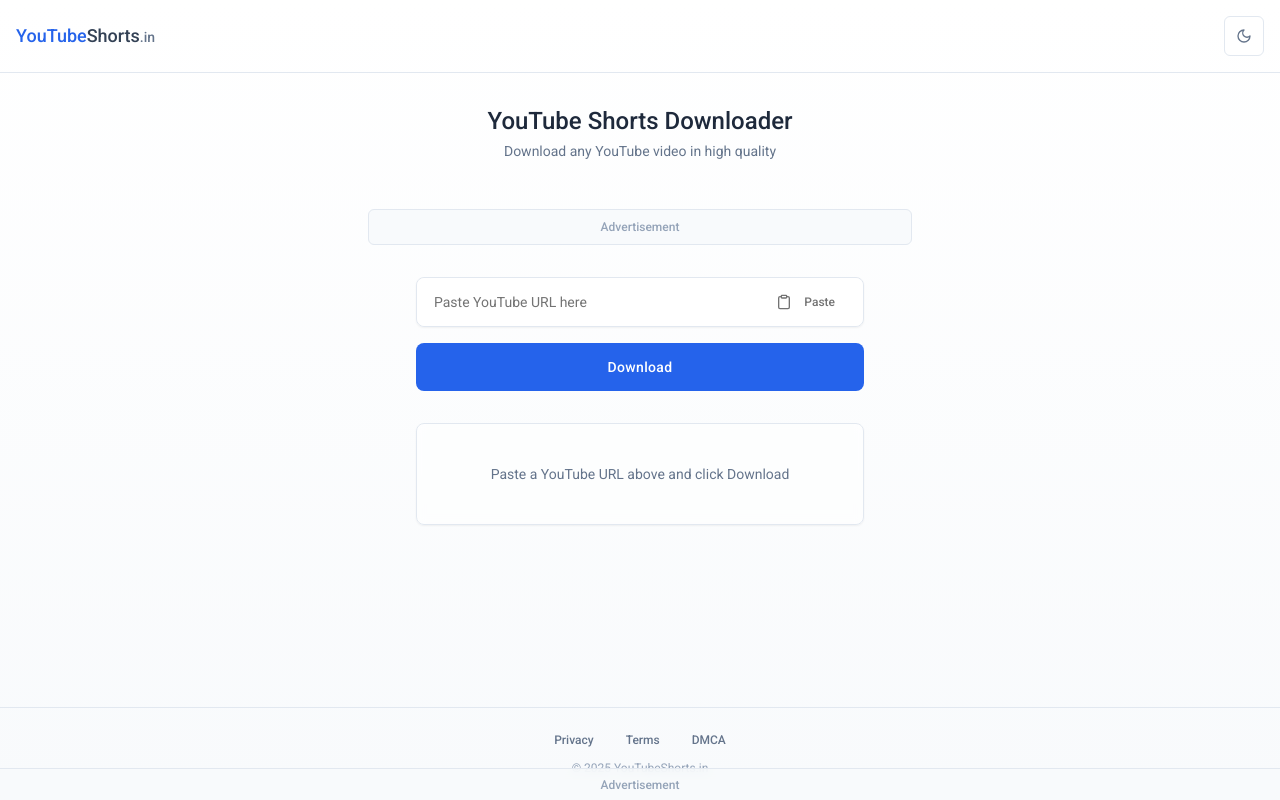
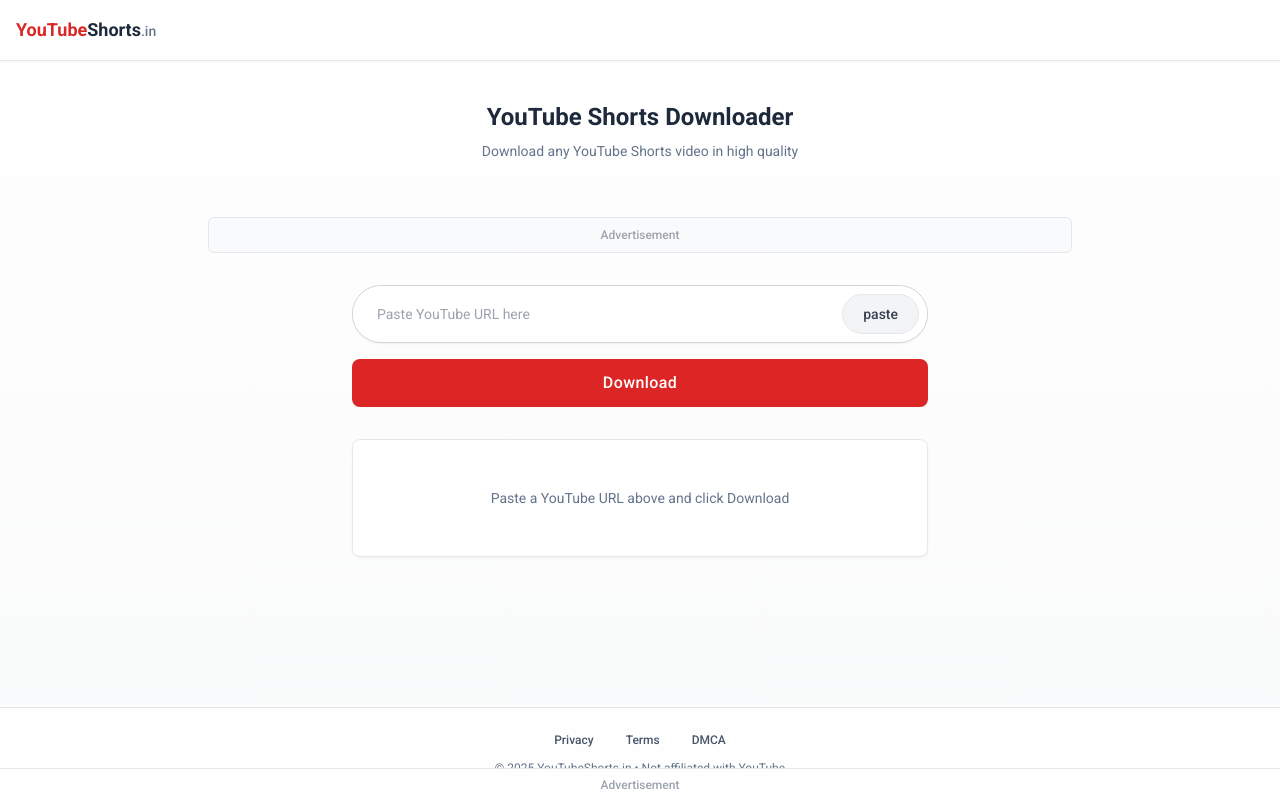
Before and after one commit to TheKartikeyaMohan/shorts-swift-grabber, a React (Vite) app: page / in a window 1280 px wide. Built offline with nearby package versions, Linux system fonts and the light colour scheme.

Commit message:
Remove dark mode toggle and adjust colors
Refactor color scheme to match YouTube's aesthetic.

```diff
--- a/src/components/AdBanner.tsx
+++ b/src/components/AdBanner.tsx
@@ -8,19 +8,19 @@ const AdBanner = ({ position }: AdBannerProps) => {
   const getAdStyles = () => {
     switch (position) {
       case 'top':
-        return 'h-9 my-4 bg-slate-50 border border-slate-200 rounded-md';
+        return 'h-9 my-4 bg-gray-50 border border-gray-200 rounded-md';
       case 'middle':
-        return 'h-10 my-6 bg-slate-50 border border-slate-200 rounded-md';
+        return 'h-10 my-6 bg-gray-50 border border-gray-200 rounded-md';
       case 'bottom':
-        return 'h-8 fixed bottom-0 left-0 w-full bg-slate-50/80 border-t border-slate-200 backdrop-blur-sm z-50';
+        return 'h-8 fixed bottom-0 left-0 w-full bg-white/90 border-t border-gray-200 backdrop-blur-sm z-50';
       default:
-        return 'h-8 my-4 bg-slate-50 border border-slate-200 rounded-md';
+        return 'h-8 my-4 bg-gray-50 border border-gray-200 rounded-md';
     }
   };
 
   return (
     <div className={`flex items-center justify-center ${getAdStyles()}`}>
-      <p className="text-xs text-slate-400 font-medium">Advertisement</p>
+      <p className="text-xs text-gray-400 font-medium">Advertisement</p>
     </div>
   );
 };
--- a/src/components/Footer.tsx
+++ b/src/components/Footer.tsx
@@ -5,15 +5,15 @@ const Footer = () => {
   const currentYear = new Date().getFullYear();
 
   return (
-    <footer className="w-full py-6 px-4 mt-auto border-t border-slate-200">
+    <footer className="w-full py-6 px-4 mt-auto border-t border-gray-200 bg-white/80">
       <div className="max-w-xl mx-auto">
-        <div className="flex justify-center space-x-8 text-xs text-slate-500">
-          <Link to="/privacy" className="hover:text-blue-600 transition-colors font-medium">Privacy</Link>
-          <Link to="/terms" className="hover:text-blue-600 transition-colors font-medium">Terms</Link>
-          <Link to="/dmca" className="hover:text-blue-600 transition-colors font-medium">DMCA</Link>
+        <div className="flex justify-center space-x-8 text-xs text-slate-600">
+          <Link to="/privacy" className="hover:text-red-600 transition-colors font-medium">Privacy</Link>
+          <Link to="/terms" className="hover:text-red-600 transition-colors font-medium">Terms</Link>
+          <Link to="/dmca" className="hover:text-red-600 transition-colors font-medium">DMCA</Link>
         </div>
-        <p className="text-xs text-center mt-3 text-slate-400">
-          © {currentYear} YouTubeShorts.in
+        <p className="text-xs text-center mt-3 text-slate-500">
+          © {currentYear} YouTubeShorts.in • Not affiliated with YouTube
         </p>
       </div>
     </footer>
--- a/src/components/Header.tsx
+++ b/src/components/Header.tsx
@@ -1,31 +1,16 @@
 
-import { Moon, Sun } from "lucide-react";
-import { Button } from "@/components/ui/button";
+import { Link } from "react-router-dom";
 
-interface HeaderProps {
-  toggleTheme: () => void;
-  isDarkMode: boolean;
-}
-
-const Header = ({ toggleTheme, isDarkMode }: HeaderProps) => {
+const Header = () => {
   return (
-    <header className="w-full py-4 px-4 flex justify-between items-center border-b border-slate-200">
-      <div className="flex items-center">
+    <header className="w-full py-4 px-4 flex justify-between items-center border-b border-gray-200 bg-white shadow-sm">
+      <Link to="/" className="flex items-center">
         <h1 className="text-lg font-medium">
-          <span className="text-blue-600">YouTube</span>
-          <span className="text-slate-700">Shorts</span>
+          <span className="text-red-600 font-bold">YouTube</span>
+          <span className="text-slate-800 font-bold">Shorts</span>
           <span className="text-slate-500 text-sm">.in</span>
         </h1>
-      </div>
-      <Button
-        variant="outline"
-        size="icon"
-        onClick={toggleTheme}
-        aria-label="Toggle theme"
-        className="text-slate-500 border border-slate-200 hover:bg-slate-50"
-      >
-        {isDarkMode ? <Sun className="h-4 w-4" /> : <Moon className="h-4 w-4" />}
-      </Button>
+      </Link>
     </header>
   );
 };
--- a/src/components/LoadingState.tsx
+++ b/src/components/LoadingState.tsx
@@ -27,9 +27,9 @@ const LoadingState = () => {
 
   return (
     <div className="flex flex-col items-center justify-center py-12 space-y-5">
-      <div className="w-full max-w-md google-card p-6 bg-white">
-        <Progress value={progress} className="h-1 bg-slate-100" />
-        <p className="text-sm text-slate-500 mt-4 text-center">
+      <div className="w-full max-w-xl yt-card p-6 bg-white">
+        <Progress value={progress} className="h-1 bg-gray-100" indicatorClassName="bg-red-600" />
+        <p className="text-sm text-gray-500 mt-4 text-center">
           Analyzing your video...
         </p>
       </div>
--- a/src/components/SearchBar.tsx
+++ b/src/components/SearchBar.tsx
@@ -44,31 +44,30 @@ const SearchBar = ({ onSearch, isLoading }: SearchBarProps) => {
   };
 
   return (
-    <div className="w-full max-w-md mx-auto">
+    <div className="w-full max-w-xl mx-auto">
       <form onSubmit={handleSubmit} className="space-y-4">
-        <div className="relative google-card">
+        <div className="relative rounded-full border border-gray-300 shadow-sm overflow-hidden bg-white focus-within:shadow-md transition-shadow">
           <Input
             ref={inputRef}
             type="text"
             placeholder="Paste YouTube URL here"
             value={url}
             onChange={(e) => setUrl(e.target.value)}
-            className="h-12 pl-4 pr-20 rounded-lg border-transparent focus:border-blue-500 focus:ring-0 shadow-none"
+            className="h-14 pl-6 pr-28 rounded-full border-0 shadow-none text-base focus-visible:ring-0 placeholder:text-gray-400"
             disabled={isLoading}
           />
           <Button
             type="button"
             onClick={handlePaste}
-            className="absolute right-3 top-1/2 -translate-y-1/2 inline-flex items-center space-x-1 text-xs bg-transparent hover:bg-transparent text-muted-foreground hover:text-blue-500"
+            className="absolute right-2 top-1/2 -translate-y-1/2 h-10 px-5 rounded-full bg-gray-100 hover:bg-gray-200 text-gray-700 border border-gray-200"
             disabled={isLoading}
           >
-            <Clipboard className="h-4 w-4" />
-            <span>Paste</span>
+            paste
           </Button>
         </div>
         <Button
           type="submit"
-          className="w-full h-12 bg-blue-600 hover:bg-blue-700 text-white font-medium rounded-lg text-sm tracking-wide transition-colors"
+          className="w-full h-12 bg-red-600 hover:bg-red-700 text-white font-medium rounded-lg text-base tracking-wide transition-colors"
           disabled={isLoading}
         >
           {isLoading ? "Processing..." : "Download"}
--- a/src/index.css
+++ b/src/index.css
@@ -16,7 +16,7 @@
     --popover: 0 0% 100%;
     --popover-foreground: 0 0% 10%;
 
-    --primary: 0 72% 51%;
+    --primary: 0 88% 45%;
     --primary-foreground: 0 0% 100%;
 
     --secondary: 0 0% 96%;
@@ -31,9 +31,9 @@
     --destructive: 0 84% 60%;
     --destructive-foreground: 0 0% 100%;
 
-    --border: 210 20% 93%;
-    --input: 210 20% 93%;
-    --ring: 0 72% 51%;
+    --border: 0 0% 90%;
+    --input: 0 0% 90%;
+    --ring: 0 88% 45%;
 
     --radius: 0.5rem;
   }
@@ -75,7 +75,7 @@
   }
 
   body {
-    @apply bg-background text-foreground font-roboto;
+    @apply bg-gradient-to-b from-white to-gray-50 text-foreground font-roboto min-h-screen;
   }
 }
 
@@ -93,15 +93,19 @@
     @apply absolute left-4 text-muted-foreground;
   }
 
-  .google-gradient {
-    @apply bg-gradient-to-b from-white to-slate-50;
+  .yt-gradient {
+    @apply bg-gradient-to-b from-white to-gray-50;
   }
 
-  .google-card {
-    @apply border border-slate-200 rounded-lg shadow-sm hover:shadow transition-all duration-300;
+  .yt-card {
+    @apply border border-gray-200 rounded-lg shadow-sm hover:shadow transition-all duration-300 bg-white;
   }
 
-  .google-button {
-    @apply bg-blue-600 hover:bg-blue-700 text-white font-medium rounded transition-colors;
+  .yt-button {
+    @apply bg-red-600 hover:bg-red-700 text-white font-medium rounded transition-colors;
+  }
+
+  .yt-input {
+    @apply border border-gray-200 rounded-full focus:ring-2 focus:ring-red-500/30 focus:border-red-500 transition-all shadow-sm;
   }
 }
--- a/src/pages/Index.tsx
+++ b/src/pages/Index.tsx
@@ -1,5 +1,5 @@
 
-import { useState, useEffect } from "react";
+import { useState } from "react";
 import Header from "@/components/Header";
 import SearchBar from "@/components/SearchBar";
 import VideoResult from "@/components/VideoResult";
@@ -10,22 +10,8 @@ import { Toaster } from "sonner";
 import { toast } from "sonner";
 
 const Index = () => {
-  const [isDarkMode, setIsDarkMode] = useState(false);
   const [isLoading, setIsLoading] = useState(false);
   const [videoInfo, setVideoInfo] = useState<any>(null);
-
-  // Check for user's preferred color scheme on initial load
-  useEffect(() => {
-    if (window.matchMedia && window.matchMedia('(prefers-color-scheme: dark)').matches) {
-      setIsDarkMode(true);
-      document.documentElement.classList.add('dark');
-    }
-  }, []);
-
-  const toggleTheme = () => {
-    setIsDarkMode(!isDarkMode);
-    document.documentElement.classList.toggle('dark');
-  };
 
   const handleSearch = async (url: string) => {
     setIsLoading(true);
@@ -57,15 +43,15 @@ const Index = () => {
   };
 
   return (
-    <div className="min-h-screen flex flex-col google-gradient">
+    <div className="min-h-screen flex flex-col yt-gradient">
       <Toaster position="top-center" />
-      <Header toggleTheme={toggleTheme} isDarkMode={isDarkMode} />
+      <Header />
 
-      <main className="flex-1 max-w-xl mx-auto w-full px-4 pb-10">
-        <div className="py-8 text-center">
-          <h1 className="text-2xl font-medium mb-1 text-slate-800">YouTube Shorts Downloader</h1>
+      <main className="flex-1 max-w-4xl mx-auto w-full px-4 pb-10">
+        <div className="py-10 text-center">
+          <h1 className="text-2xl font-bold mb-2 text-slate-800">YouTube Shorts Downloader</h1>
           <p className="text-sm text-slate-500">
-            Download any YouTube video in high quality
+            Download any YouTube Shorts video in high quality
           </p>
         </div>
 
@@ -86,7 +72,7 @@ const Index = () => {
               </div>
             </>
           ) : (
-            <div className="text-center py-10 google-card bg-white/60 backdrop-blur-sm mx-auto max-w-md p-8">
+            <div className="text-center py-12 yt-card bg-white/60 backdrop-blur-sm mx-auto max-w-xl p-8 rounded-xl">
               <p className="text-sm text-slate-500">
                 Paste a YouTube URL above and click Download
               </p>
```
Also changed, not shown: src/components/VideoResult.tsx (+7 -7 lines).
